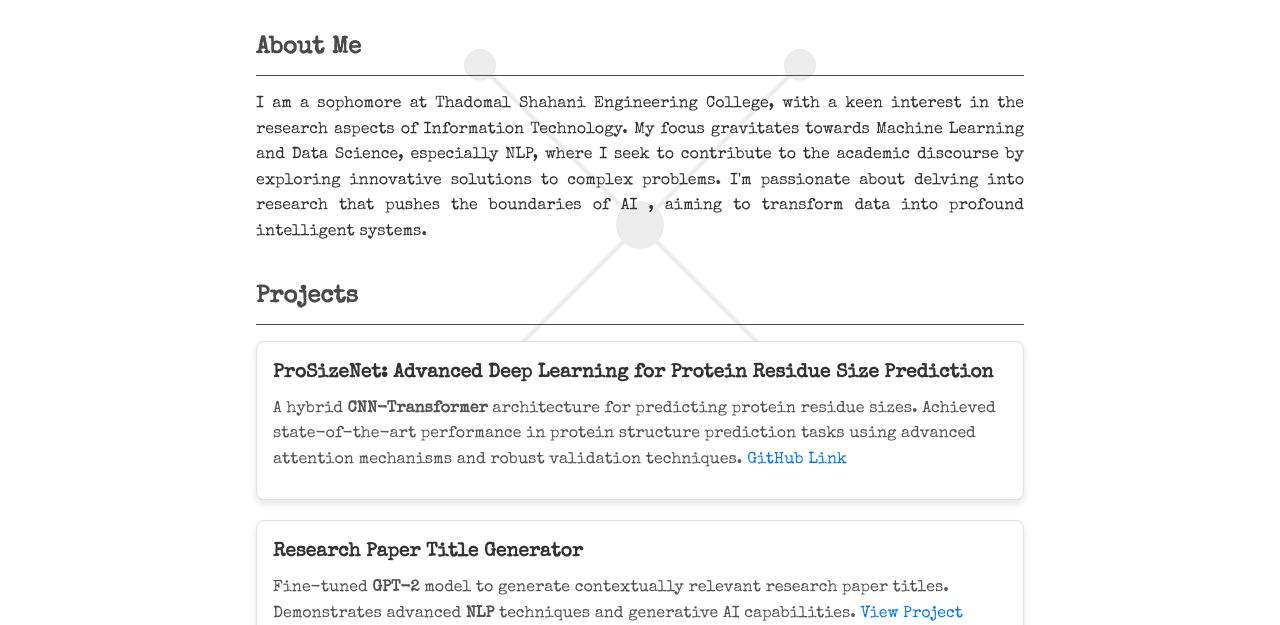
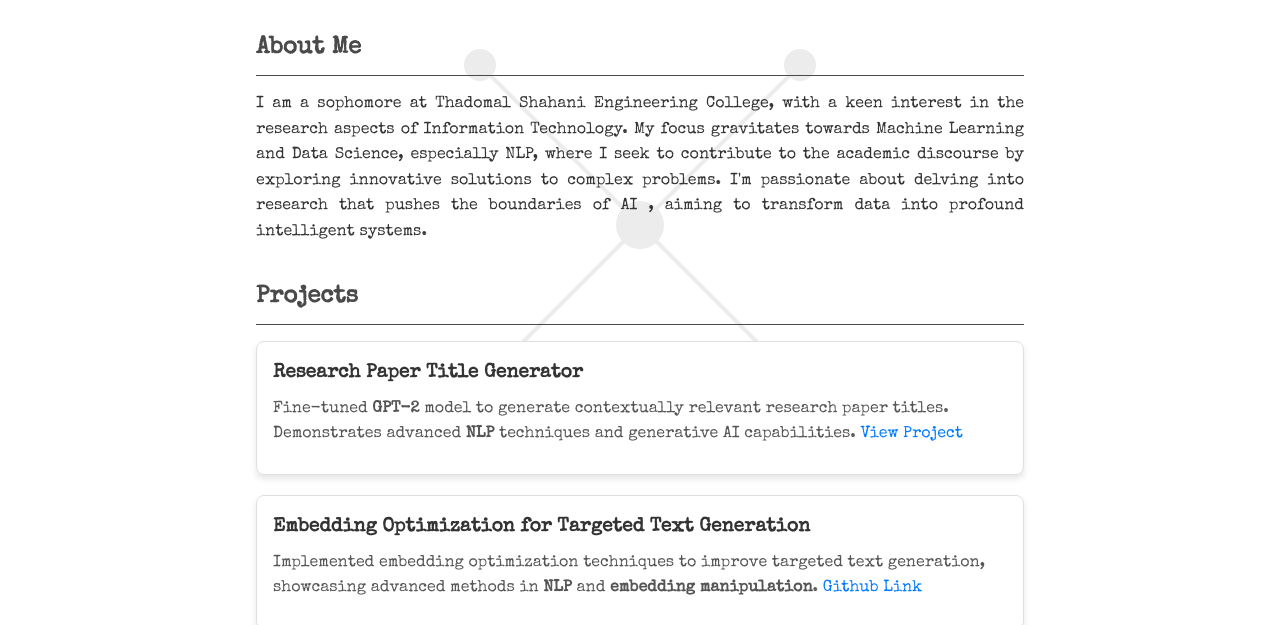
Before and after one commit to kanishkautag/Portfolio-Website, a plain HTML site: page index.html in a window 1280 px wide. Shown: the part 175-800 px from the top of the page. Drawn offline with nearby package versions, Linux system fonts and the light colour scheme.

Commit message:
Update index.html

```diff
--- a/index.html
+++ b/index.html
@@ -46,20 +46,29 @@
 
         <section id="projects">
             <h2>Projects</h2>
+
+            <div class="project">
+                <h3>Research Paper Title Generator</h3>
+                <p>
+                    Fine-tuned <strong>GPT-2</strong> model to generate contextually relevant research paper titles.
+                    Demonstrates advanced <strong>NLP</strong> techniques and generative AI capabilities.
+                    <a href="https://paper-title-generator.streamlit.app/" target="_blank">View Project</a>
+                </p>
+            </div>
+            <div class="project">
+                <h3>Embedding Optimization for Targeted Text Generation</h3>
+                <p>
+                    Implemented embedding optimization techniques to improve targeted text generation,
+                    showcasing advanced methods in <strong>NLP</strong> and <strong>embedding manipulation</strong>.
+                    <a href="https://github.com/kanishkautag/Embedding-Optimization-for-Targeted-Text-Generation/blob/main/README.md" target="_blank">Github Link</a>
+                </p>
+            </div>
             <div class="project">
                 <h3>ProSizeNet: Advanced Deep Learning for Protein Residue Size Prediction</h3>
                 <p>
                     A hybrid <strong>CNN-Transformer</strong> architecture for predicting protein residue sizes.
                     Achieved state-of-the-art performance in protein structure prediction tasks using advanced attention mechanisms and robust validation techniques.
                     <a href="https://github.com/kanishkautag/ProSizeNet-Predicting-Protein-Residue-Size-Using-Machine-Learning" target="_blank">GitHub Link</a>
-                </p>
-            </div>
-            <div class="project">
-                <h3>Research Paper Title Generator</h3>
-                <p>
-                    Fine-tuned <strong>GPT-2</strong> model to generate contextually relevant research paper titles.
-                    Demonstrates advanced <strong>NLP</strong> techniques and generative AI capabilities.
-                    <a href="https://paper-title-generator.streamlit.app/" target="_blank">View Project</a>
                 </p>
             </div>
             <div class="project">
```
